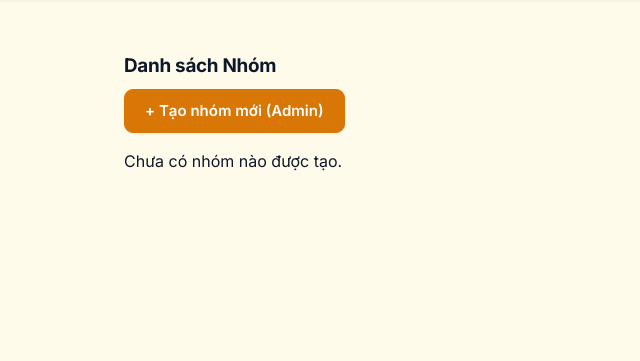
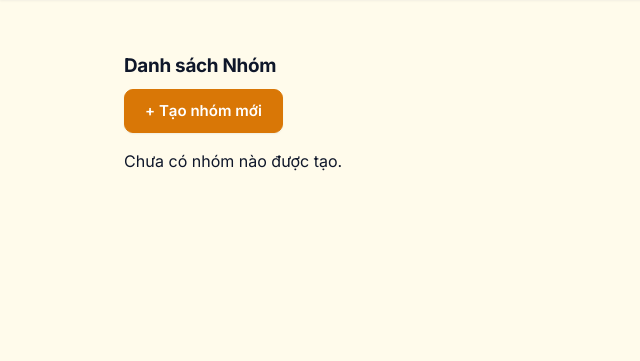
Before and after one commit to HuyOJ-bit/online-judge, a Django app: page /groups/ in a window 1280 px wide. Shown: the part 59-420 px from the top of the page, without its empty margins (0-640 px from the left). Run offline with Django 4.2, Linux system fonts and the light colour scheme; a user stored in the database is signed in; data that the repository does not hold is empty.

Commit message:
Update group_list.html

```diff
--- a/templates/group_list.html
+++ b/templates/group_list.html
@@ -6,7 +6,7 @@
     <div class="d-flex justify-content-between align-items-center mb-4">
         <h2>Danh sách Nhóm</h2>
         {% if user.is_staff %}
-            <a href="{% url 'admin:judge_group_add' %}" class="btn btn-primary" target="_blank">+ Tạo nhóm mới (Admin)</a>
+            <a href="/admin/judge/group/add/" class="btn btn-primary" target="_blank">+ Tạo nhóm mới</a>
         {% endif %}
     </div>
 
```
